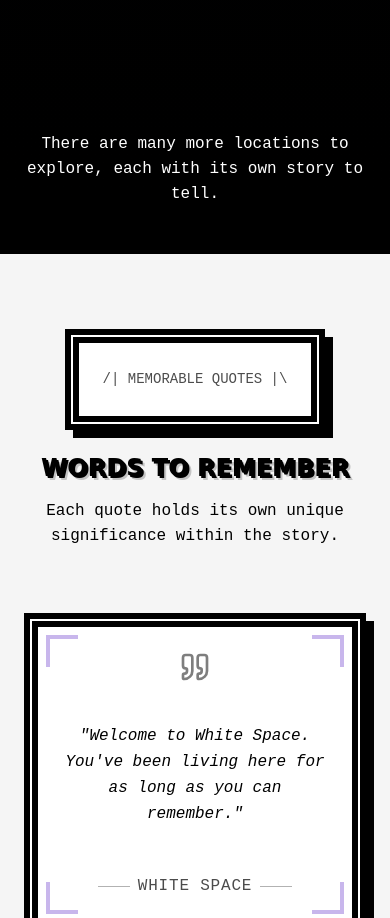
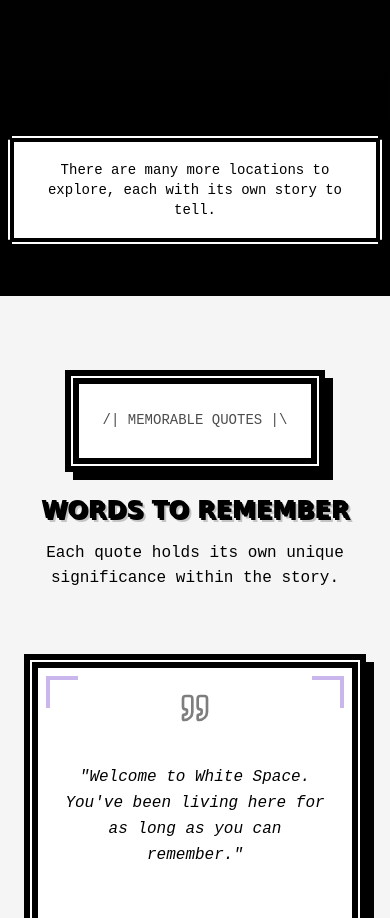
Before and after one commit to florixak/omori-headspace, a Next.js app: page / in a window 390 px wide. Shown: the part 9960-10878 px from the top of the page. Built offline with nearby package versions, Linux system fonts and the light colour scheme.

Commit message:
Improve layout and scrolling in Locations component
Fixed xPercent calculation for smoother horizontal scrolling and enhanced layout responsiveness. Updated card rendering logic for mobile and desktop, and improved the styling and positioning of the locations description.

```diff
--- a/components/locations.tsx
+++ b/components/locations.tsx
@@ -67,7 +67,7 @@ const Locations = () => {
     });
 
     tl.to(scrollRef.current, {
-      xPercent: -100 * (locations.length - 2),
+      xPercent: -100 * (locations.length - 1),
       ease: "none",
     });
   }, [isMobile, hydrated]);
@@ -100,13 +100,14 @@ const Locations = () => {
             Each location holds its own unique atmosphere and significance
             within the story.
           </p>
-          <div className={"min-w-screen"}>
+        </div>
+        <div className="min-w-screen">
           <div
             ref={scrollRef}
             className={`${
               isMobile
                 ? "flex flex-col items-center gap-4 w-full"
-                  : "flex items-center justify-start h-full"
+                : "flex items-center justify-start h-full w-full"
             }`}
           >
             {isMobile ? (
@@ -123,12 +124,16 @@ const Locations = () => {
             })}
           </div>
         </div>
-          <div>
-            <p className="mt-8 max-w-2xl mx-auto text-lg text-(--omori-white)">
-              There are many more locations to explore, each with its own story
-              to tell.
-            </p>
-          </div>
+
+        <div
+          className={`flex items-center justify-center text-center gap-2 mt-8 mx-1 md:mx-auto rpg-border pixel-corners p-6 w-fit bg-(--omori-white) ${
+            isMobile ? "text-sm flex-col" : "flex-row"
+          }`}
+        >
+          <span>
+            There are many more locations to explore, each with its own story to
+            tell.
+          </span>
         </div>
       </div>
     </section>
```
Lines whose indentation alone changed are shown as unchanged.
